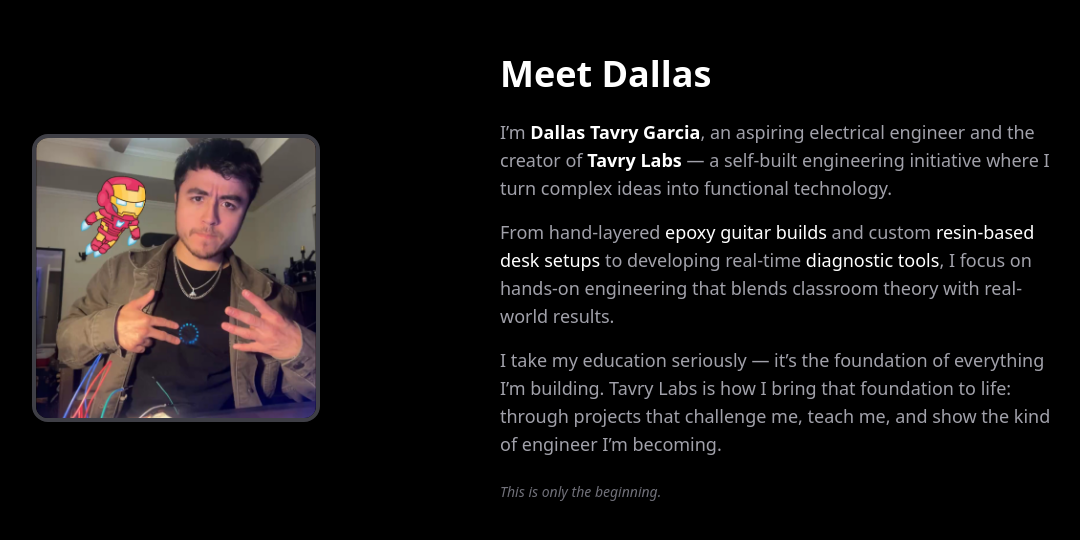
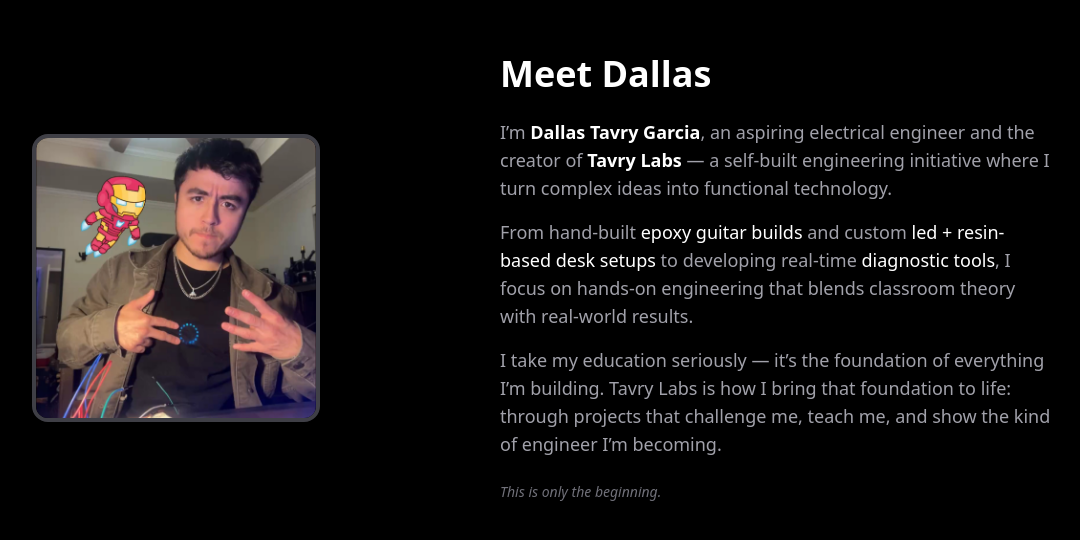
Before and after one commit to dtgarcia/tavrylabs-website, a React (Vite) app: page /about in a window 1280 px wide. Shown: the part 122-662 px from the top of the page, without its empty margins (164-1244 px from the left). Built offline with nearby package versions, Linux system fonts and the light colour scheme.

Commit message:
Updated About page

```diff
--- a/src/pages/About.jsx
+++ b/src/pages/About.jsx
@@ -20,7 +20,7 @@
             I’m <span className="text-white font-semibold">Dallas Tavry Garcia</span>, an aspiring electrical engineer and the creator of <span className="text-white font-semibold">Tavry Labs</span> — a self-built engineering initiative where I turn complex ideas into functional technology.
           </p>
           <p className="text-lg text-zinc-400 mb-4">
-            From hand-layered <span className="text-white">epoxy guitar builds</span> and custom <span className="text-white">resin-based desk setups</span> to developing real-time <span className="text-white">diagnostic tools</span>, I focus on hands-on engineering that blends classroom theory with real-world results.
+            From hand-built <span className="text-white">epoxy guitar builds</span> and custom <span className="text-white"> led + resin-based desk setups</span> to developing real-time <span className="text-white">diagnostic tools</span>, I focus on hands-on engineering that blends classroom theory with real-world results.
           </p>
           <p className="text-lg text-zinc-400 mb-4">
             I take my education seriously — it’s the foundation of everything I’m building. Tavry Labs is how I bring that foundation to life: through projects that challenge me, teach me, and show the kind of engineer I’m becoming.
```
